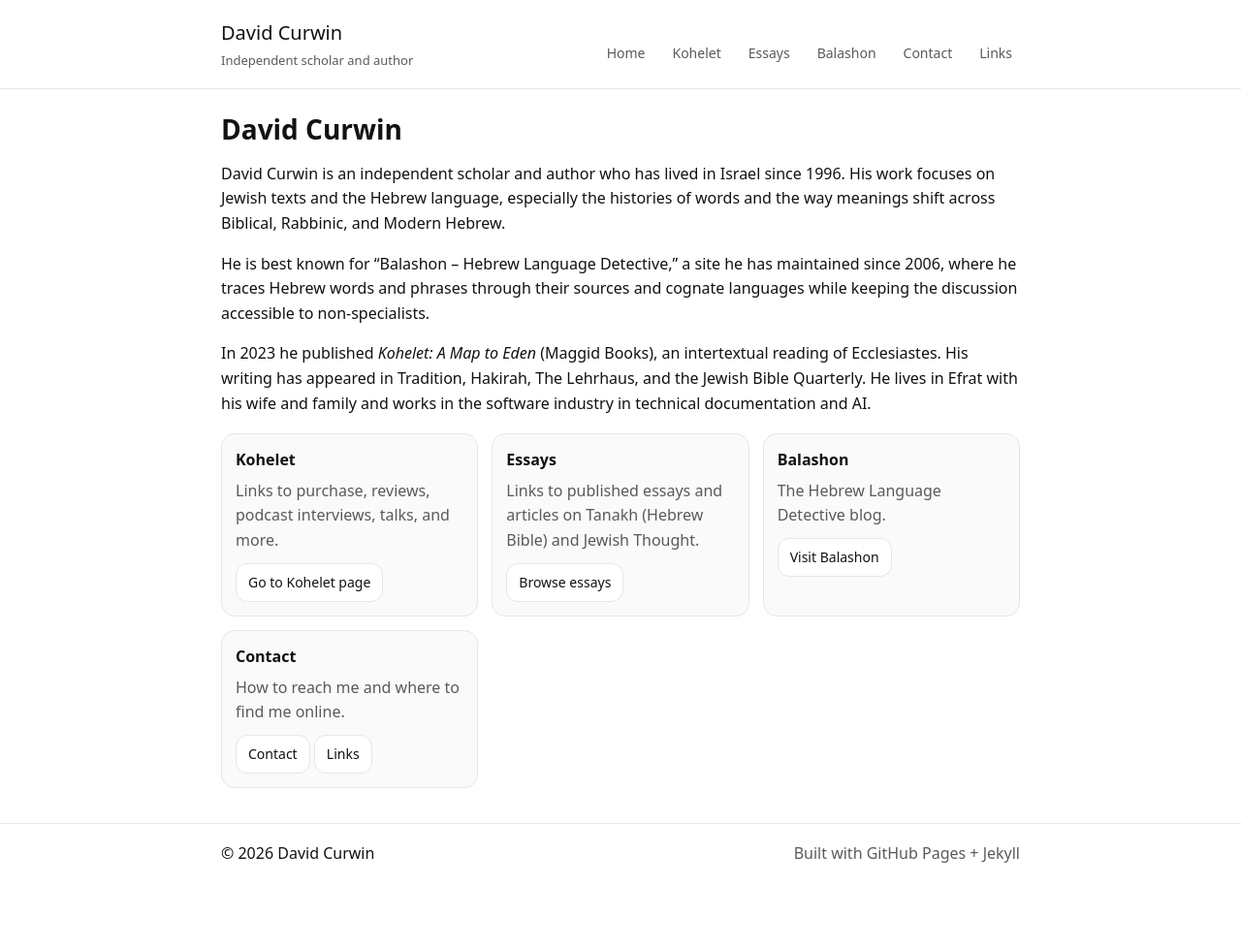
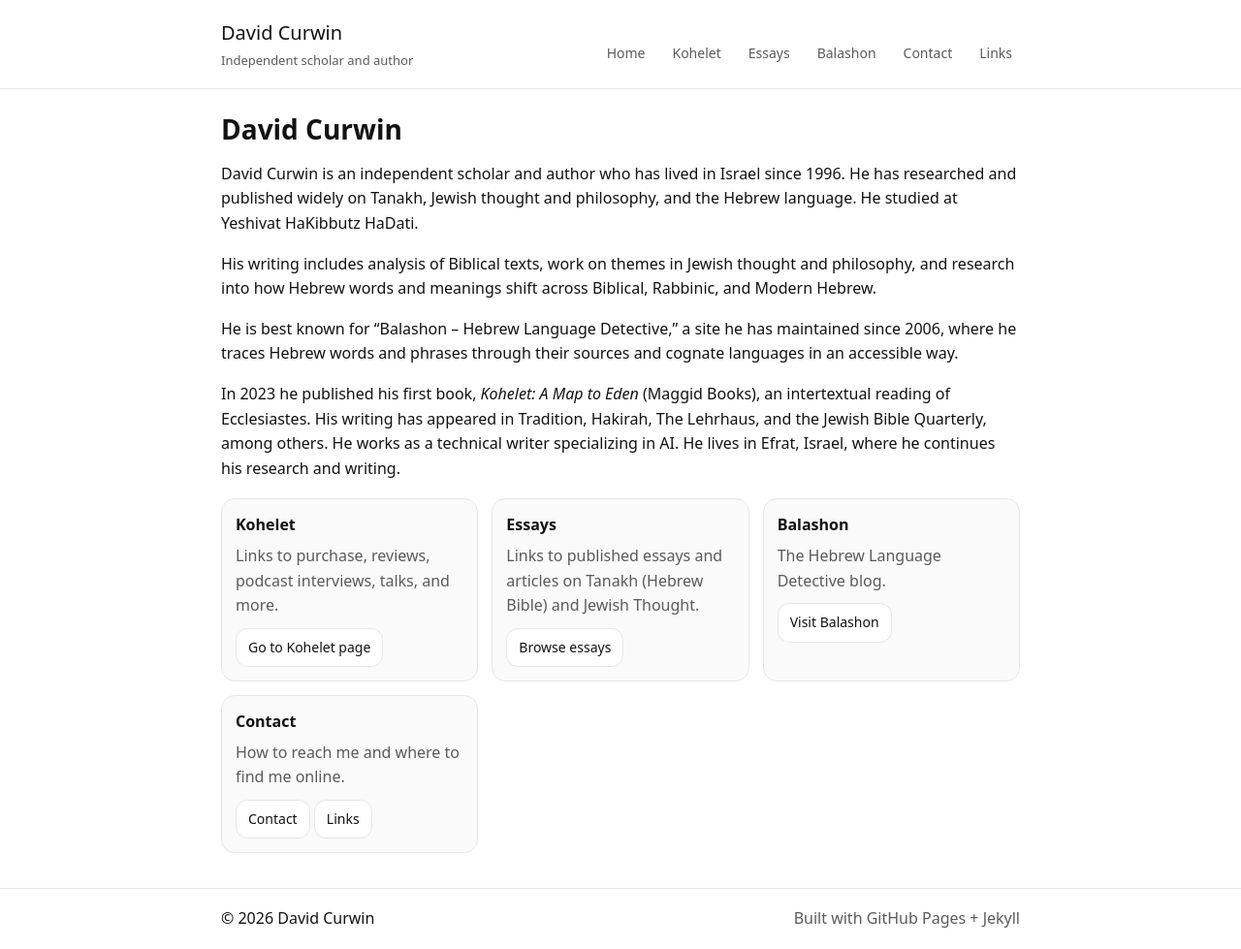
Before and after one commit to davidcurwin/davidcurwin.github.io, a Jekyll site: the page built from index.md, in a window 1280 px wide. Shown: the whole page at 97% size. Built offline with Jekyll 4.4.1, drawn with Linux system fonts in a browser that asks for light colours; before the commit the page ends 912 px from its top, so only the background shows below that.

Commit message:
Revise David Curwin's biography in index.md
Updated the biography of David Curwin to include recent research and publications.

```diff
--- a/index.md
+++ b/index.md
@@ -5,11 +5,14 @@ heading: David Curwin
 permalink: /
 ---
 
-<p class="lede">David Curwin is an independent scholar and author who has lived in Israel since 1996. His work focuses on Jewish texts and the Hebrew language, especially the histories of words and the way meanings shift across Biblical, Rabbinic, and Modern Hebrew.</p>
+<p class="lede">David Curwin is an independent scholar and author who has lived in Israel since 1996. He has researched and published widely on Tanakh, Jewish thought and philosophy, and the Hebrew language. He studied at Yeshivat HaKibbutz HaDati.</p>
 
-He is best known for “Balashon – Hebrew Language Detective,” a site he has maintained since 2006, where he traces Hebrew words and phrases through their sources and cognate languages while keeping the discussion accessible to non-specialists.
+His writing includes analysis of Biblical texts, work on themes in Jewish thought and philosophy, and research into how Hebrew words and meanings shift across Biblical, Rabbinic, and Modern Hebrew.
 
-In 2023 he published *Kohelet: A Map to Eden* (Maggid Books), an intertextual reading of Ecclesiastes. His writing has appeared in Tradition, Hakirah, The Lehrhaus, and the Jewish Bible Quarterly. He lives in Efrat with his wife and family and works in the software industry in technical documentation and AI.
+He is best known for “Balashon – Hebrew Language Detective,” a site he has maintained since 2006, where he traces Hebrew words and phrases through their sources and cognate languages in an accessible way.
+
+In 2023 he published his first book, *Kohelet: A Map to Eden* (Maggid Books), an intertextual reading of Ecclesiastes. His writing has appeared in Tradition, Hakirah, The Lehrhaus, and the Jewish Bible Quarterly, among others. He works as a technical writer specializing in AI. He lives in Efrat, Israel, where he continues his research and writing.
+
 
 <div class="cards">
   <div class="card">
```
